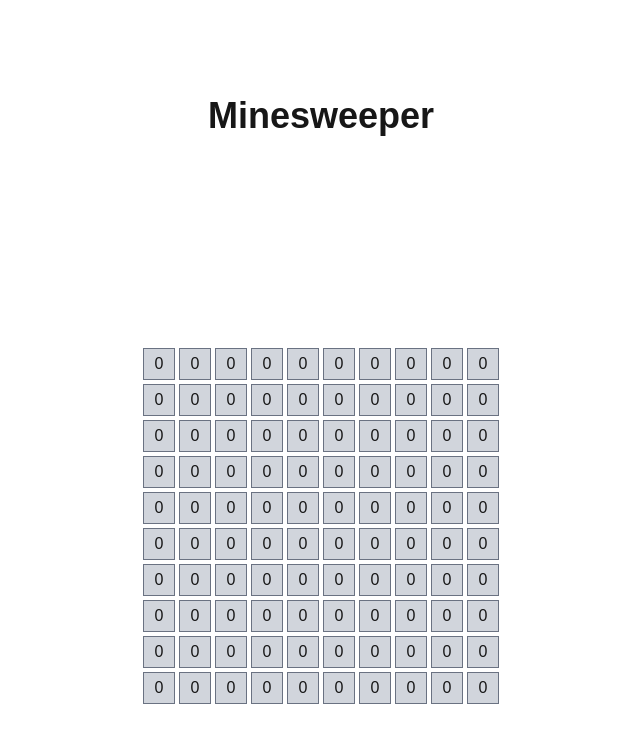
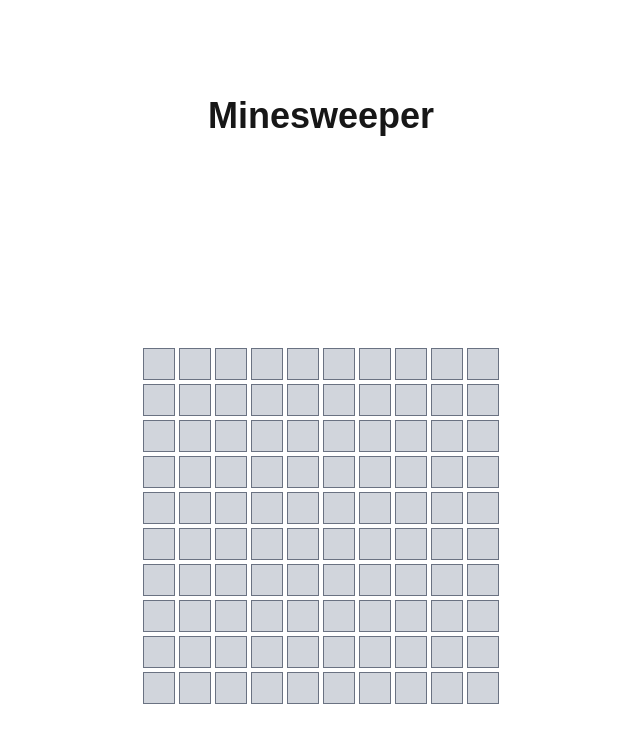
Before and after one commit to Chas-Henrik/ai-vecka-1-workshop-vibe-coding, a Next.js app in the folder next-js-app/: page / in a window 1280 px wide. Shown: the top 742 px of the page, without its empty margins (319-959 px from the left). Built offline with nearby package versions, Linux system fonts and the light colour scheme.

Commit message:
Added setupGrid

```diff
--- a/next-js-app/src/components/GameBoard.tsx
+++ b/next-js-app/src/components/GameBoard.tsx
@@ -1,16 +1,58 @@
 
 'use client'
 
-import { useState } from 'react';
+import { useState, useEffect } from 'react';
+
+const ROWS = 10;
+const COLS = 10;
+const MINES = 10;
+
+const setupGrid = () => {
+  const grid = Array.from({ length: ROWS * COLS }, () => ({ mine: false, revealed: false, flagged: false, adjacentMines: 0 }));
+  let minesPlaced = 0;
+
+  while (minesPlaced < MINES) {
+    const index = Math.floor(Math.random() * ROWS * COLS);
+    if (!grid[index].mine) {
+      grid[index] = { ...grid[index], mine: true };
+      minesPlaced++;
+    }
+  }
+
+  for (let i = 0; i < ROWS * COLS; i++) {
+    if (!grid[i].mine) {
+      let adjacentMines = 0;
+      const row = Math.floor(i / COLS);
+      const col = i % COLS;
+
+      for (let r = -1; r <= 1; r++) {
+        for (let c = -1; c <= 1; c++) {
+          if (r === 0 && c === 0) continue;
+          const newRow = row + r;
+          const newCol = col + c;
+          if (newRow >= 0 && newRow < ROWS && newCol >= 0 && newCol < COLS) {
+            const neighborIndex = newRow * COLS + newCol;
+            if (grid[neighborIndex].mine) {
+              adjacentMines++;
+            }
+          }
+        }
+      }
+      grid[i] = { ...grid[i], adjacentMines };
+    }
+  }
+
+  return grid;
+};
 
 const GameBoard = () => {
-  const [grid, setGrid] = useState(Array(100).fill(0));
+  const [grid, setGrid] = useState(setupGrid());
 
   return (
     <div className="grid grid-cols-10 gap-1">
       {grid.map((cell, index) => (
         <div key={index} className="w-8 h-8 bg-gray-300 hover:bg-gray-400 border border-gray-500 flex justify-center items-center">
-          {cell}
+          {cell.revealed ? (cell.mine ? '💣' : cell.adjacentMines) : ''}
         </div>
       ))}
     </div>
```
